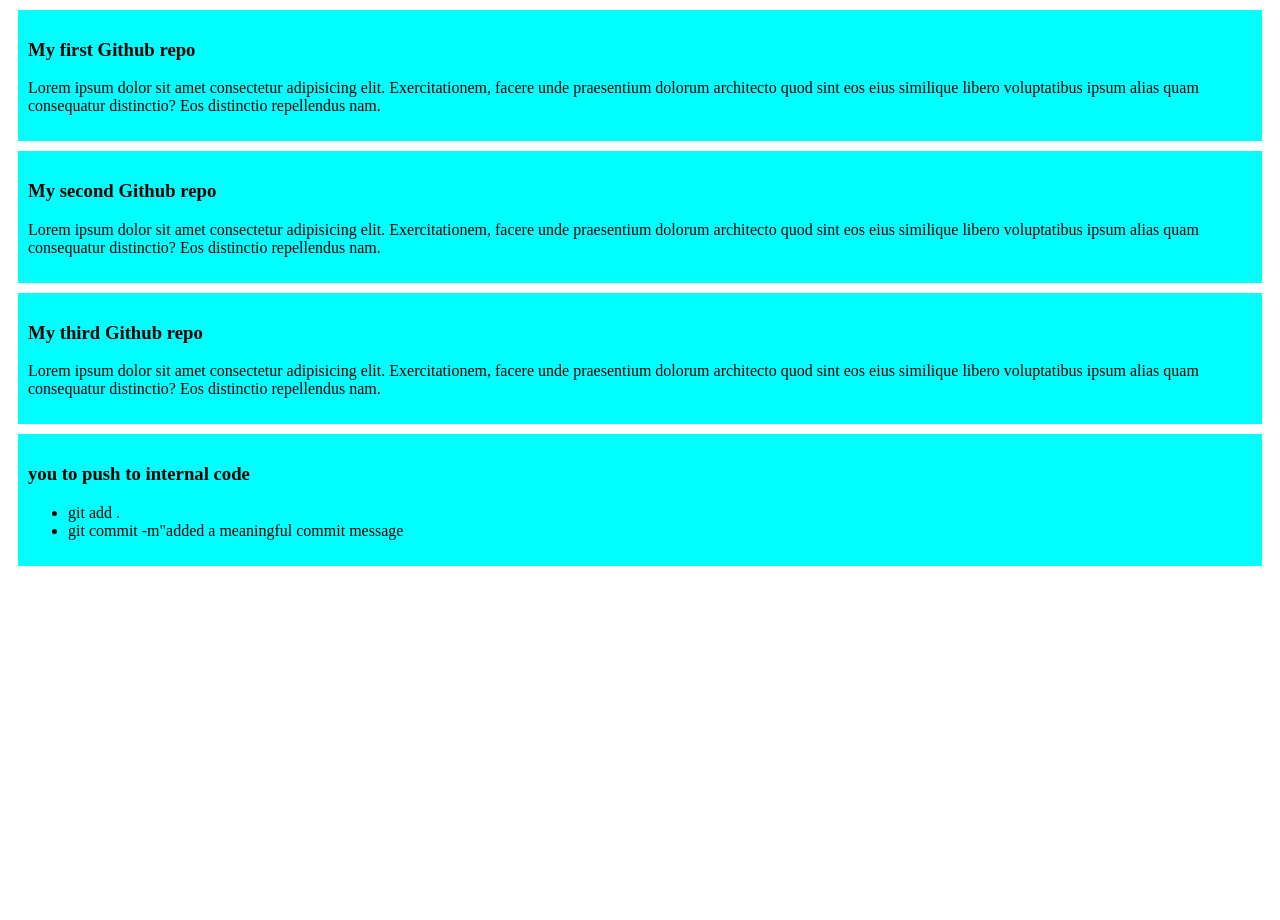
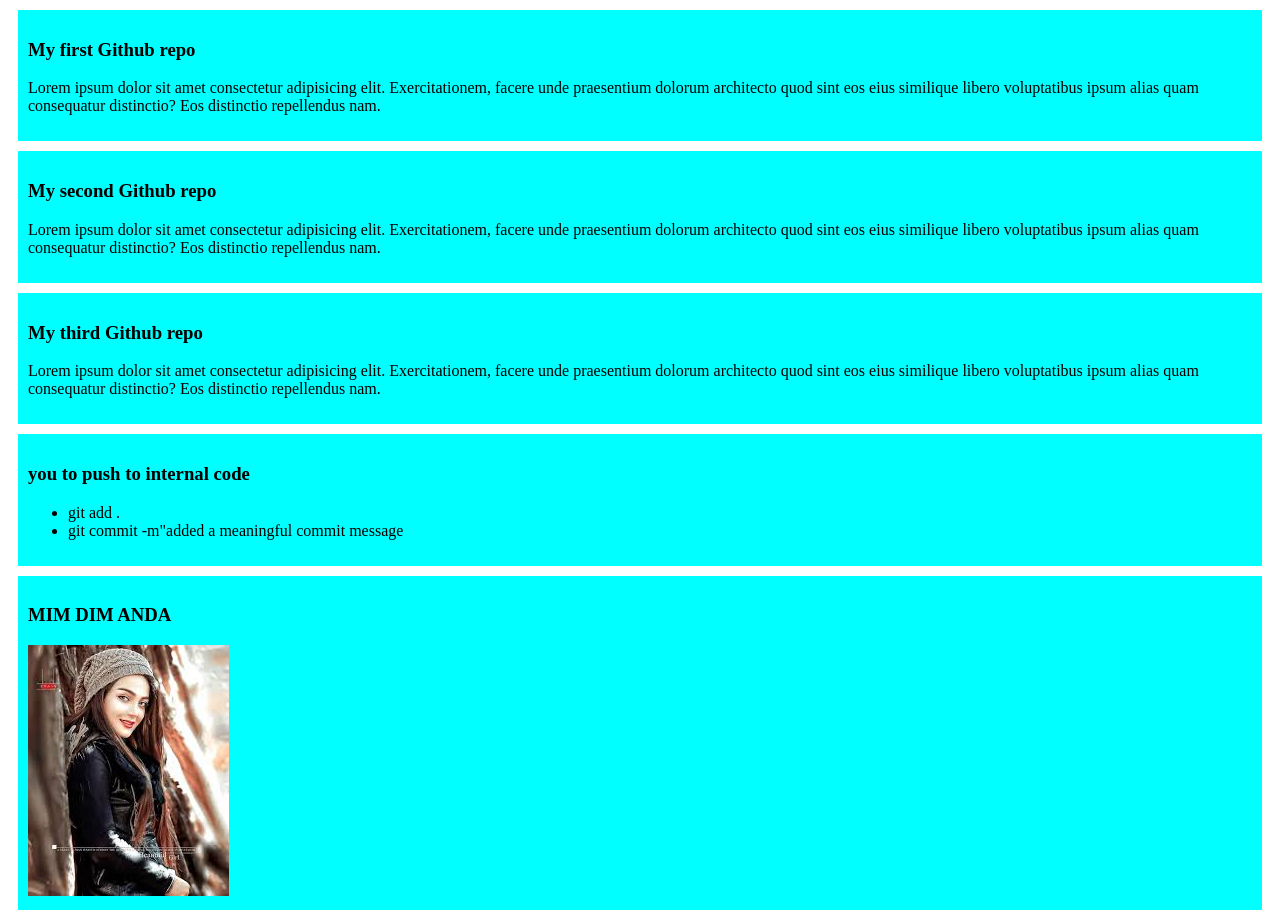
Before and after one commit to mdnurnoby/My-fist-github-repo, a plain HTML site: page index.html in a window 1280 px wide. Before the commit the page ends 800 px from the top, so only its background shows below. Drawn offline with Linux system fonts and the light colour scheme.

Commit message:
added a MIM DIM ANDA

```diff
--- a/index.html
+++ b/index.html
@@ -26,5 +26,9 @@
             <li>git commit -m"added a meaningful commit message</li>
         </ul>
     </div>
+    <div>
+        <h3>MIM DIM ANDA</h3>
+        <img src="styelis/images.jpg" alt="mim comming soon">
+    </div>
 </body>
 </html>
```
Also changed, not shown: styelis/images.jpg (added).
